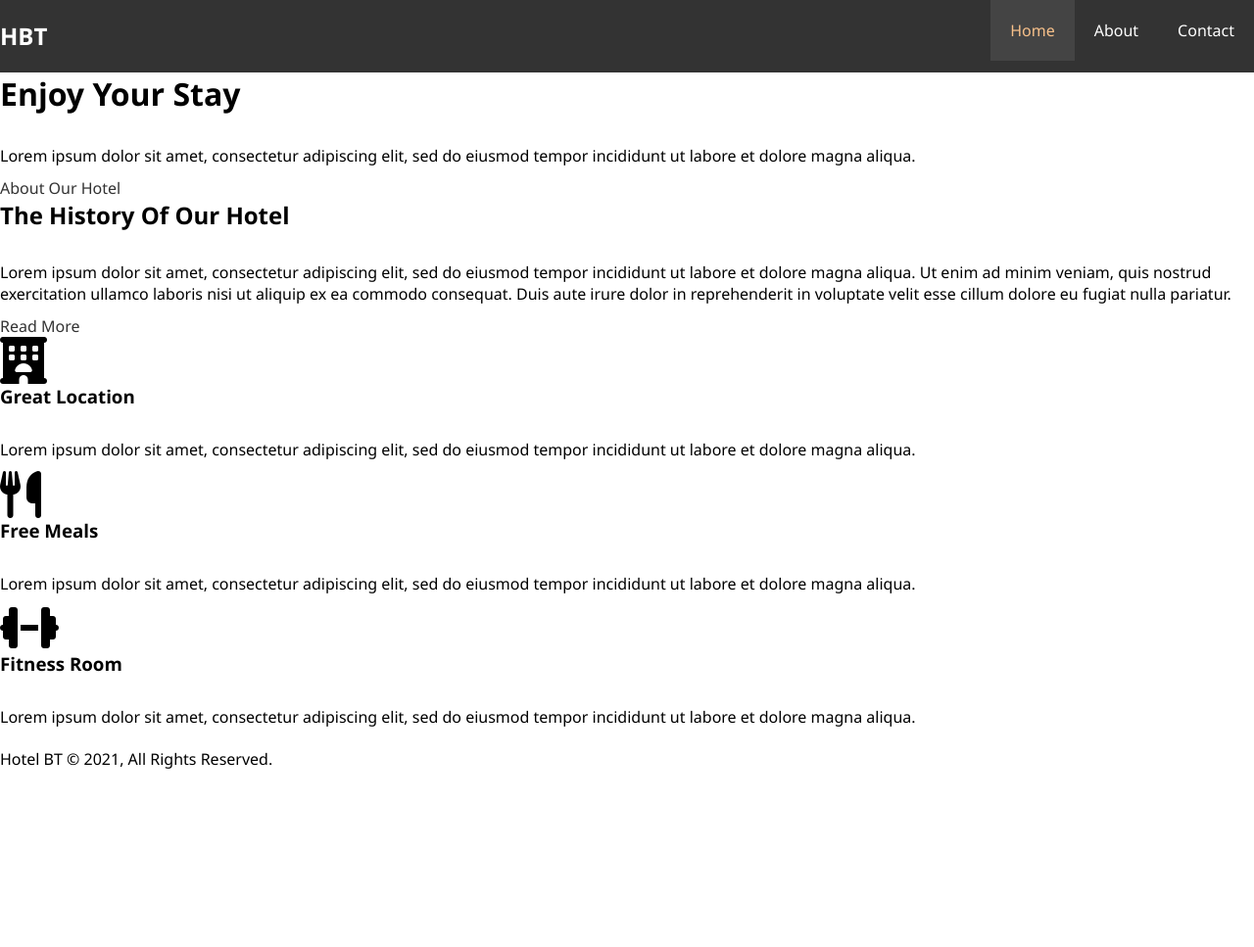
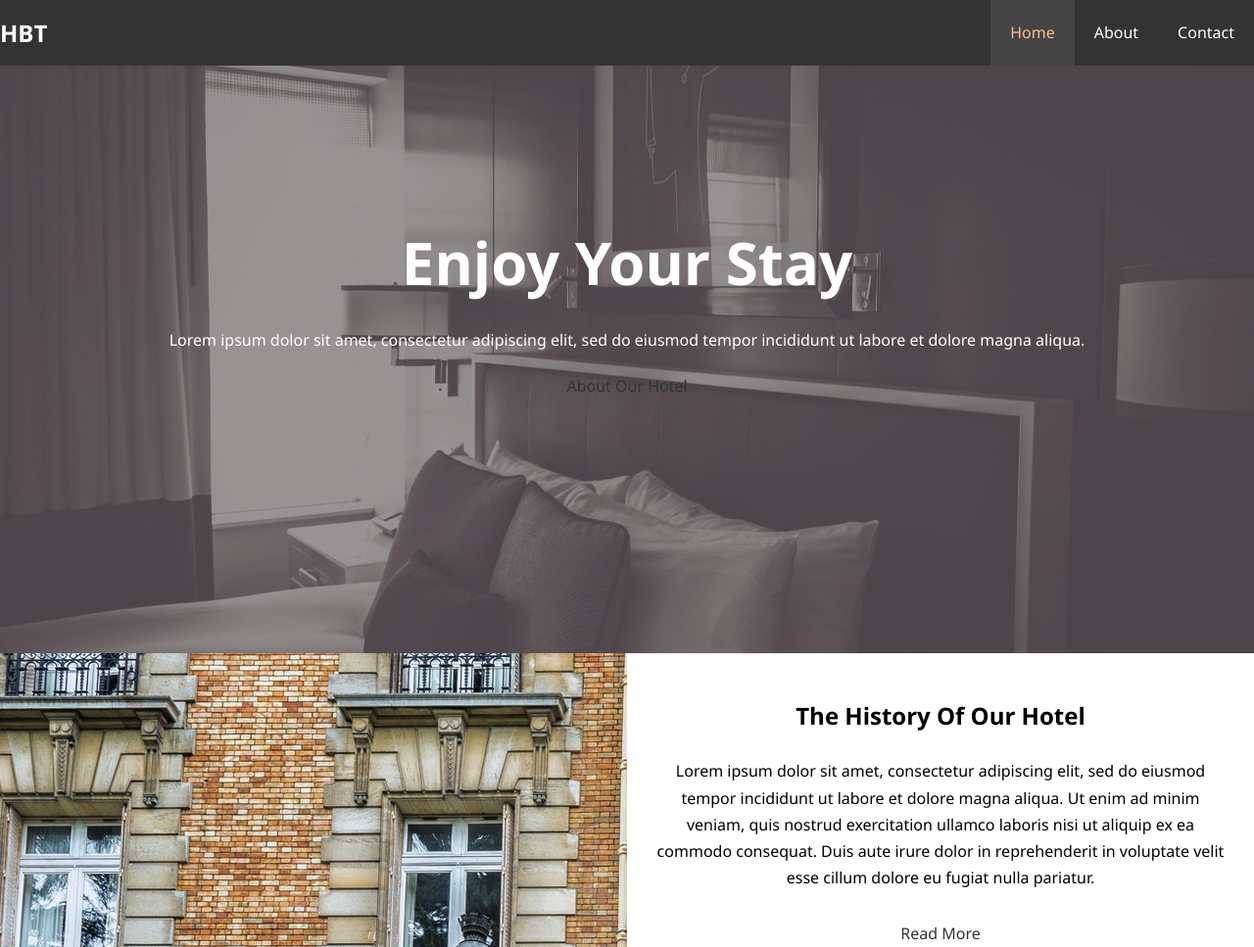
Before and after one commit to vishal00923/hotel-website, a plain HTML site: page index.html in a window 1280 px wide. Shown: the top 967 px of the page at 98% size. Before the commit the page ends 800 px from the top, so only its background shows below. Drawn offline with Linux system fonts and the light colour scheme.

Commit message:
:lipstick: Update style

```diff
--- a/css/style.css
+++ b/css/style.css
@@ -6,10 +6,11 @@
 }
 
 /* Main Styling */
+
 html,
 body {
     font-family: 'Segoe UI', Tahoma, Geneva, Verdana, sans-serif;
-    line-height: 1.4;
+    line-height: 1.7em;
 }
 
 a {
@@ -64,3 +65,63 @@ p {
     background: #444;
     color: #f7c08a;
 }
+
+/* Showcase */
+
+#showcase {
+    background: url('../img/showcase.jpg') no-repeat center center/cover;
+    height: 600px;
+}
+
+#showcase .showcase-content {
+    color: #fff;
+    text-align: center;
+    padding-top: 165px;
+}
+
+#showcase .showcase-content h1 {
+    font-size: 60px;
+    line-height: 1.2em;
+}
+
+#showcase .showcase-content p {
+    padding-bottom: 20px;
+    line-height: 1.7em;
+}
+
+/* Home Content */
+#home-content {
+    height: 450px;
+}
+
+#home-content .info-img {
+    float: left;
+    width: 50%;
+    background: url('../img/photo-1.jpg') no-repeat;
+    min-height: 100%;
+}
+
+#home-content .info-content {
+    float: right;
+    width: 50%;
+    height: 100%;
+    text-align: center;
+    padding: 50px 30px;
+    overflow: hidden;
+}
+
+#home-content .info-content p {
+    padding-bottom: 30px;
+}
+
+/* Features */
+.box {
+    float: left;
+    width: 33.3%;
+    padding: 50px;
+    text-align: center;
+}
+
+.box i {
+    margin-bottom: 10px;
+}
```
